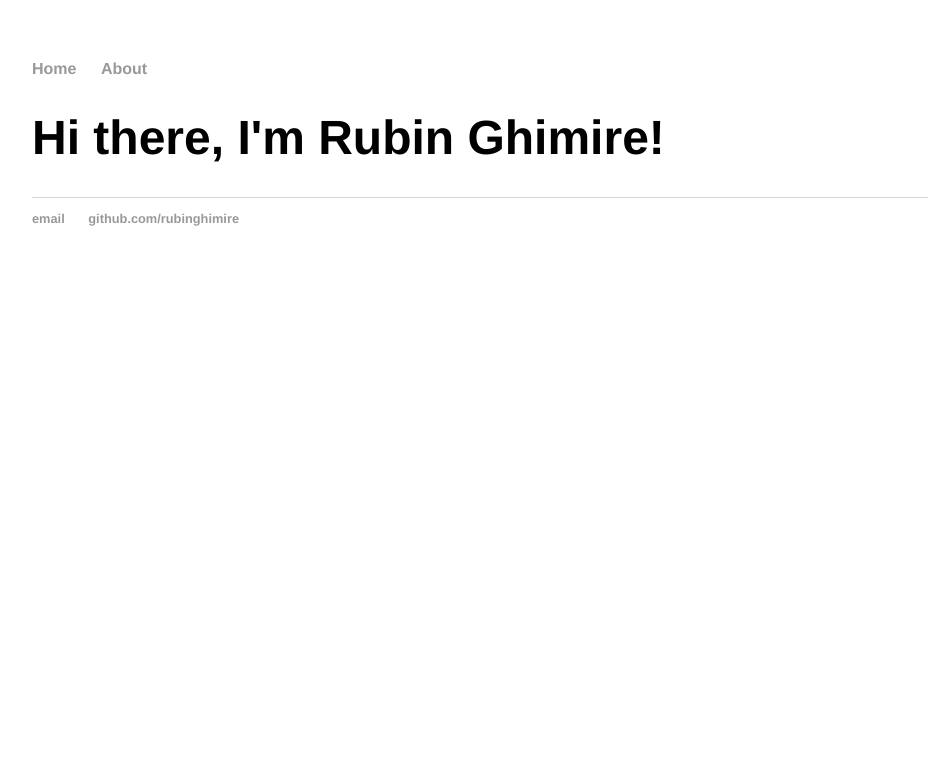
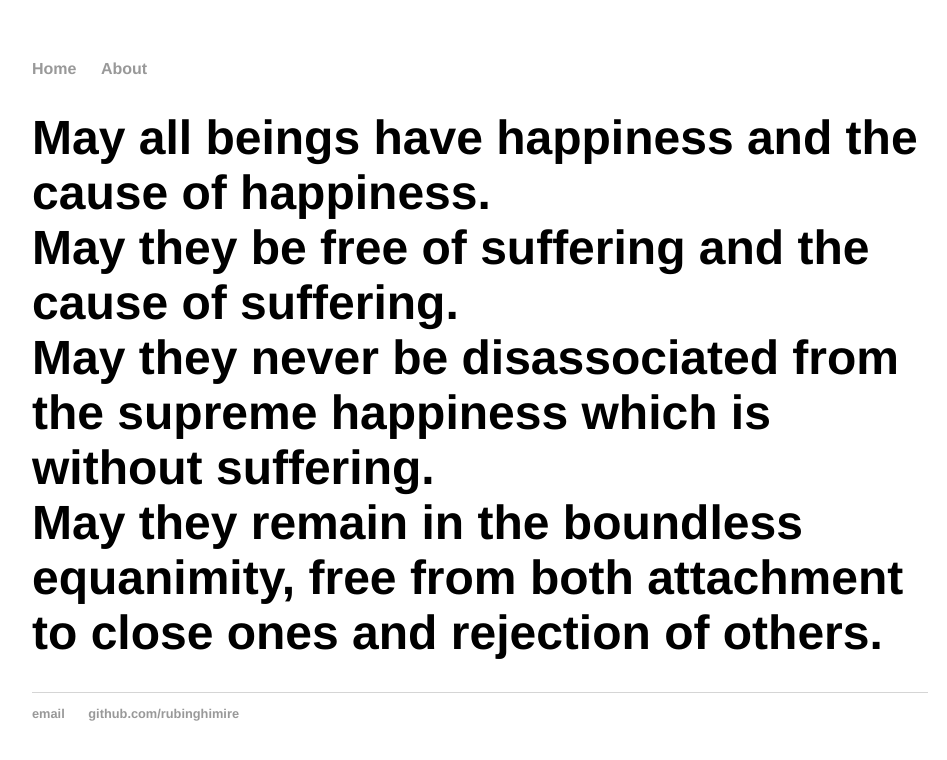
Before and after one commit to rubinghimire/rubinghimire.github.io, a Jekyll site: the page built from index.html, in a window 1280 px wide. Shown: the top 760 px of the page, without its empty margins (160-1107 px from the left). Built offline with Jekyll 4.4.1, drawn with Linux system fonts in a browser that asks for light colours.

Commit message:
Update index.html

```diff
--- a/index.html
+++ b/index.html
@@ -3,5 +3,8 @@ layout: default
 title: Rubin Ghimire, Personal Page
 ---
 <div class="blurb">
-	<h1>Hi there, I'm Rubin Ghimire!</h1>
+	<h1>May all beings have happiness and the cause of happiness.<br/>
+May they be free of suffering and the cause of suffering.<br/>
+May they never be disassociated from the supreme happiness which is without suffering.<br/>
+May they remain in the boundless equanimity, free from both attachment to close ones and rejection of others.<br/></h1>
 </div><!-- /.blurb -->
```
